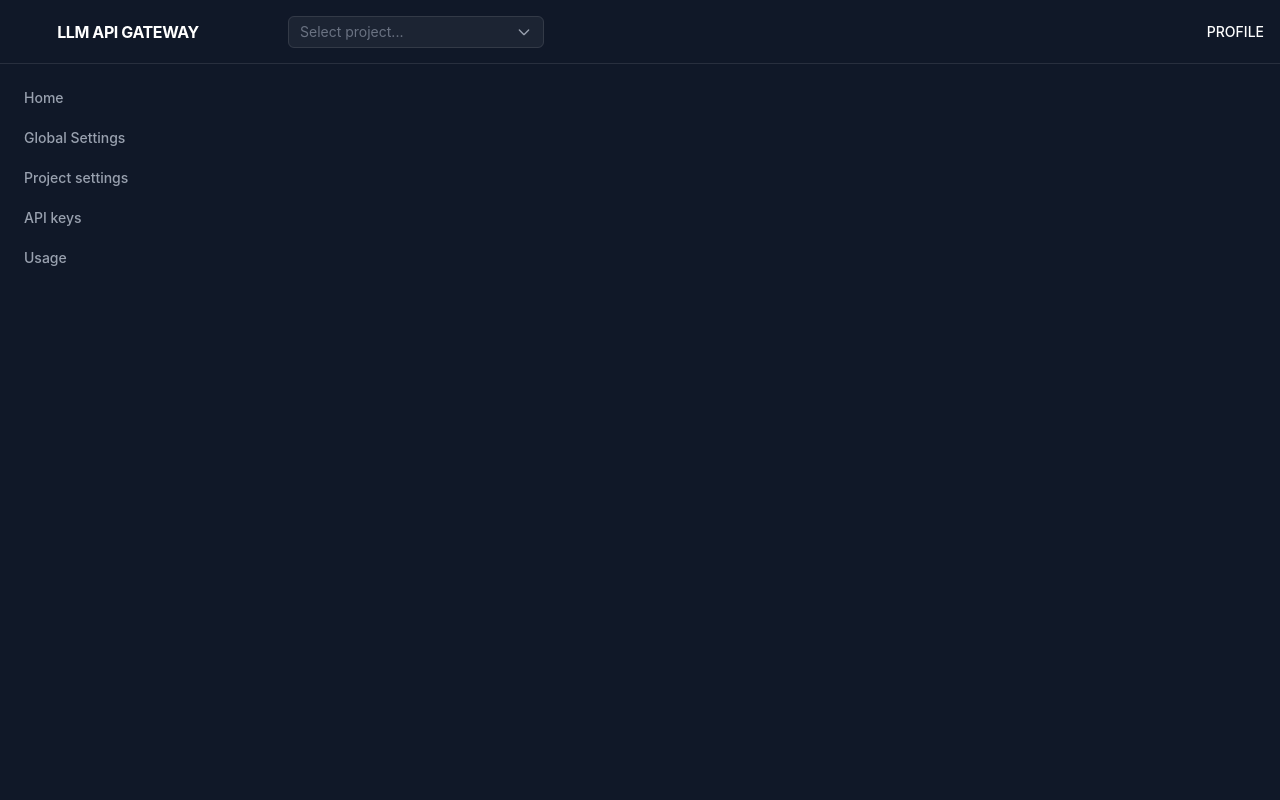
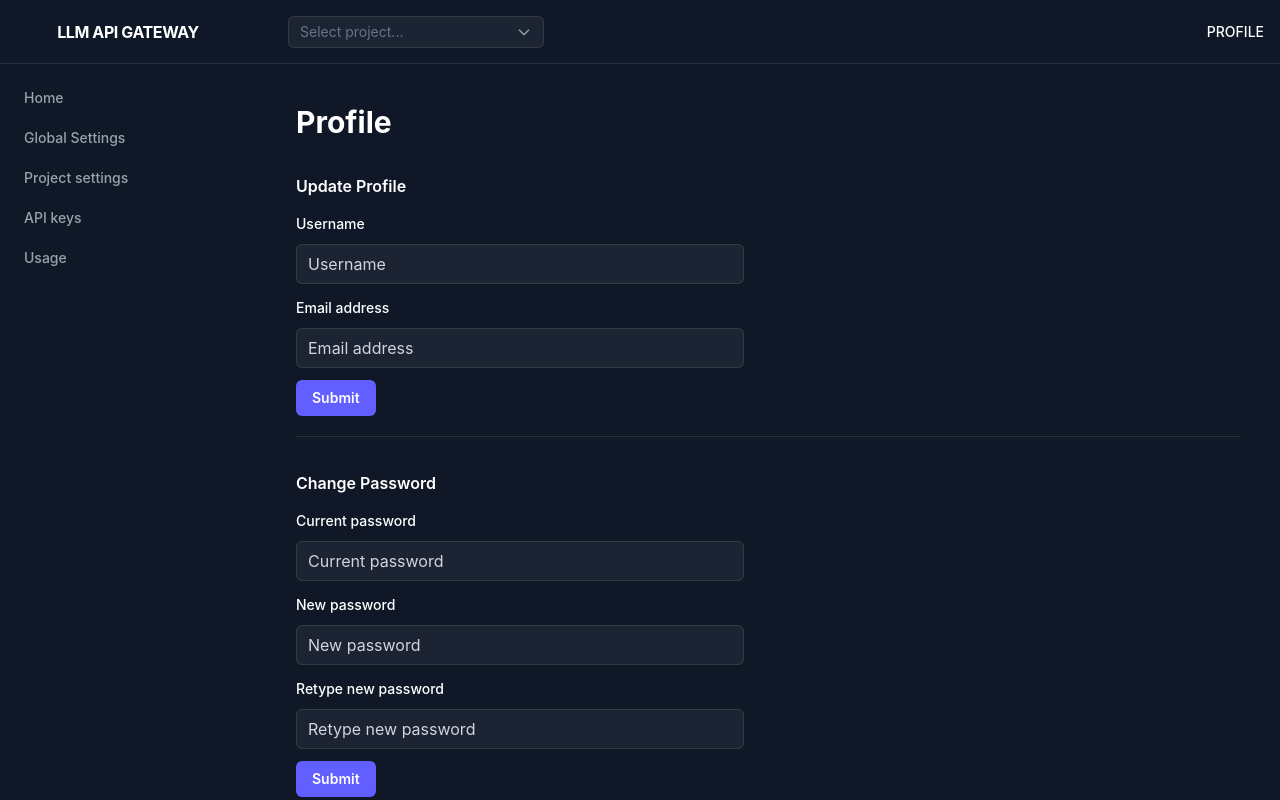
Before and after one commit to DomaDani/llm-api-gateway, a React (Vite) app in the folder dashboard/frontend/: page /profile in a window 1280 px wide. Built offline with nearby package versions, Linux system fonts and the light colour scheme.

Commit message:
Add profile scaffold

```diff
--- a/dashboard/frontend/src/app/App.jsx
+++ b/dashboard/frontend/src/app/App.jsx
@@ -6,6 +6,7 @@ import GlobalSettings from '../pages/Global/GlobalSettings';
 import ProjectSetings from '../pages/Project/ProjectSettings';
 import ApiKeys from '../pages/Keys/ApiKeys';
 import Usage from '../pages/Usage/Usage';
+import Profile from '../pages/Profile/Profile';
 
 function App() {
   return (
@@ -17,7 +18,7 @@ function App() {
       <Route path="/keys"   element={<Sidebar><ApiKeys /></Sidebar>} />
       {/* <Route path="/statistics"   element={<Sidebar></Sidebar>} /> */}
       <Route path="/usage"   element={<Sidebar><Usage /></Sidebar>} />
-      <Route path="/profile"   element={<Sidebar></Sidebar>} />
+      <Route path="/profile"   element={<Sidebar><Profile /></Sidebar>} />
     </Routes>
 
   )
--- /dev/null
+++ b/dashboard/frontend/src/pages/Profile/Profile.jsx
@@ -0,0 +1,16 @@
+import ProfileIdentityForm from "./components/ProfileIdentityForm"
+import ProfilePasswordForm from "./components/ProfilePasswordForm"
+
+export default function Profile() {
+    return (
+        <div className="flex flex-col gap-8">
+            <h1 className="shrink-0 text-3xl font-bold text-white">Profile</h1>
+            <div className="border-b border-white/10 pb-5">
+                <ProfileIdentityForm />
+            </div>
+            <div className="border-b border-white/10 pb-5">
+                <ProfilePasswordForm />
+            </div>
+        </div>
+    )
+}
--- /dev/null
+++ b/dashboard/frontend/src/pages/Profile/components/ProfileIdentityForm.jsx
@@ -0,0 +1,44 @@
+export default function ProfileIdentityForm() {
+    return (
+        <form autoComplete="off" className="w-full max-w-md space-y-3">
+            <h2 className="text-base/7 font-semibold text-white">Update Profile</h2>
+            <div>
+                <label htmlFor="profile-username" className="block text-sm/6 font-medium text-white">
+                    Username
+                </label>
+                <div className="mt-2">
+                    <input
+                        id="profile-username"
+                        name="username"
+                        type="text"
+                        placeholder="Username"
+                        autoComplete="off"
+                        className="block w-full rounded-md bg-white/5 px-3 py-2 text-base text-white outline-1 -outline-offset-1 outline-white/10 placeholder:text-gray-300 focus:outline-2 focus:-outline-offset-2 focus:outline-indigo-500"
+                    />
+                </div>
+            </div>
+            <div>
+                <label htmlFor="profile-email" className="block text-sm/6 font-medium text-white">
+                    Email address
+                </label>
+                <div className="mt-2">
+                    <input
+                        id="profile-email"
+                        name="email"
+                        type="email"
+                        placeholder="Email address"
+                        autoComplete="off"
+                        className="block w-full rounded-md bg-white/5 px-3 py-2 text-base text-white outline-1 -outline-offset-1 outline-white/10 placeholder:text-gray-300 focus:outline-2 focus:-outline-offset-2 focus:outline-indigo-500"
+                    />
+                </div>
+            </div>
+
+            <button
+                type="submit"
+                className="cursor-pointer rounded-md bg-indigo-500 px-4 py-2 text-sm font-semibold text-white hover:bg-indigo-400 focus-visible:outline-2 focus-visible:outline-offset-2 focus-visible:outline-indigo-500"
+            >
+                Submit
+            </button>
+        </form>
+    )
+}
--- /dev/null
+++ b/dashboard/frontend/src/pages/Profile/components/ProfilePasswordForm.jsx
@@ -0,0 +1,59 @@
+export default function ProfilePasswordForm() {
+    return (
+        <form autoComplete="off" className="w-full max-w-md space-y-3">
+            <h2 className="text-base/7 font-semibold text-white">Change Password</h2>
+            <div>
+                <label htmlFor="profile-current-password" className="block text-sm/6 font-medium text-white">
+                    Current password
+                </label>
+                <div className="mt-2">
+                    <input
+                        id="profile-current-password"
+                        name="current-password"
+                        type="password"
+                        placeholder="Current password"
+                        autoComplete="current-password"
+                        className="block w-full rounded-md bg-white/5 px-3 py-2 text-base text-white outline-1 -outline-offset-1 outline-white/10 placeholder:text-gray-300 focus:outline-2 focus:-outline-offset-2 focus:outline-indigo-500"
+                    />
+                </div>
+            </div>
+            <div>
+                <label htmlFor="profile-new-password" className="block text-sm/6 font-medium text-white">
+                    New password
+                </label>
+                <div className="mt-2">
+                    <input
+                        id="profile-new-password"
+                        name="new-password"
+                        type="password"
+                        placeholder="New password"
+                        autoComplete="new-password"
+                        className="block w-full rounded-md bg-white/5 px-3 py-2 text-base text-white outline-1 -outline-offset-1 outline-white/10 placeholder:text-gray-300 focus:outline-2 focus:-outline-offset-2 focus:outline-indigo-500"
+                    />
+                </div>
+            </div>
+            <div>
+                <label htmlFor="profile-repeat-password" className="block text-sm/6 font-medium text-white">
+                    Retype new password
+                </label>
+                <div className="mt-2">
+                    <input
+                        id="profile-repeat-password"
+                        name="repeat-password"
+                        type="password"
+                        placeholder="Retype new password"
+                        autoComplete="new-password"
+                        className="block w-full rounded-md bg-white/5 px-3 py-2 text-base text-white outline-1 -outline-offset-1 outline-white/10 placeholder:text-gray-300 focus:outline-2 focus:-outline-offset-2 focus:outline-indigo-500"
+                    />
+                </div>
+            </div>
+
+            <button
+                type="submit"
+                className="cursor-pointer rounded-md bg-indigo-500 px-4 py-2 text-sm font-semibold text-white hover:bg-indigo-400 focus-visible:outline-2 focus-visible:outline-offset-2 focus-visible:outline-indigo-500"
+            >
+                Submit
+            </button>
+        </form>
+    )
+}
```
